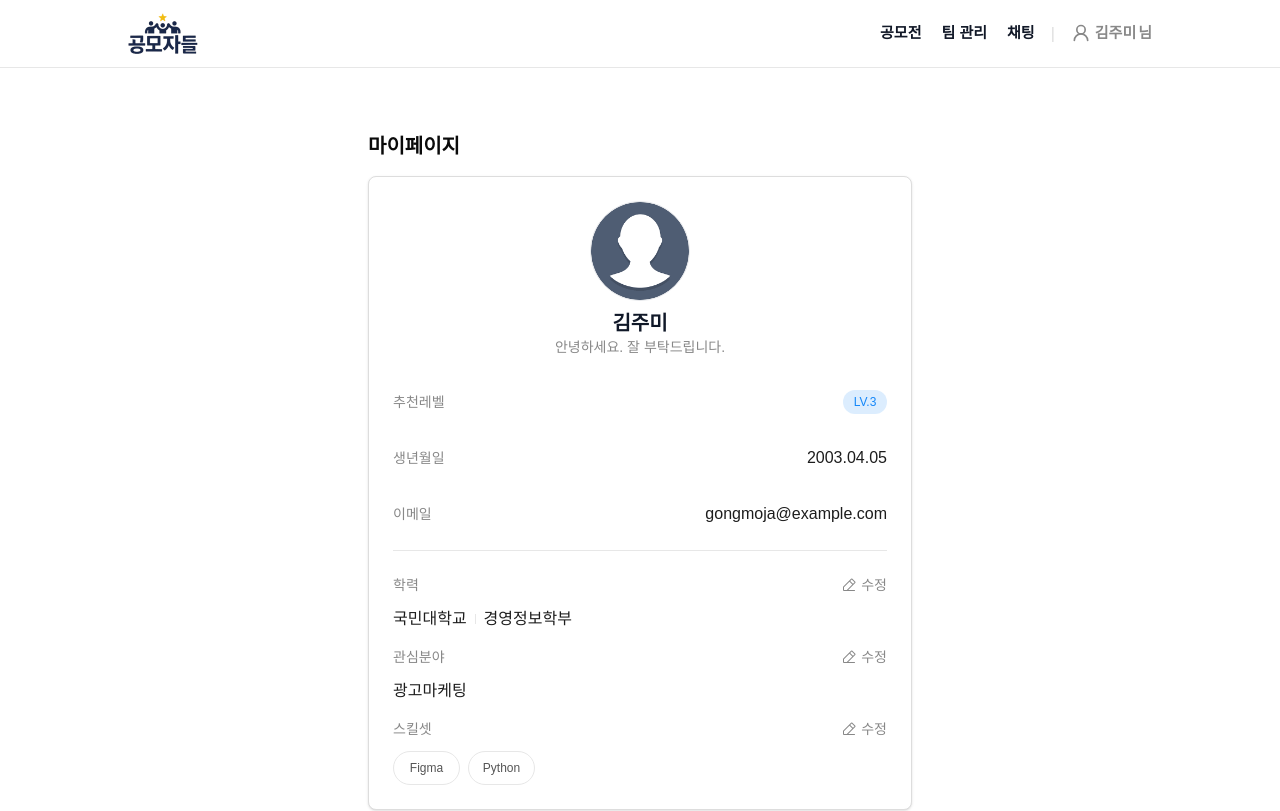
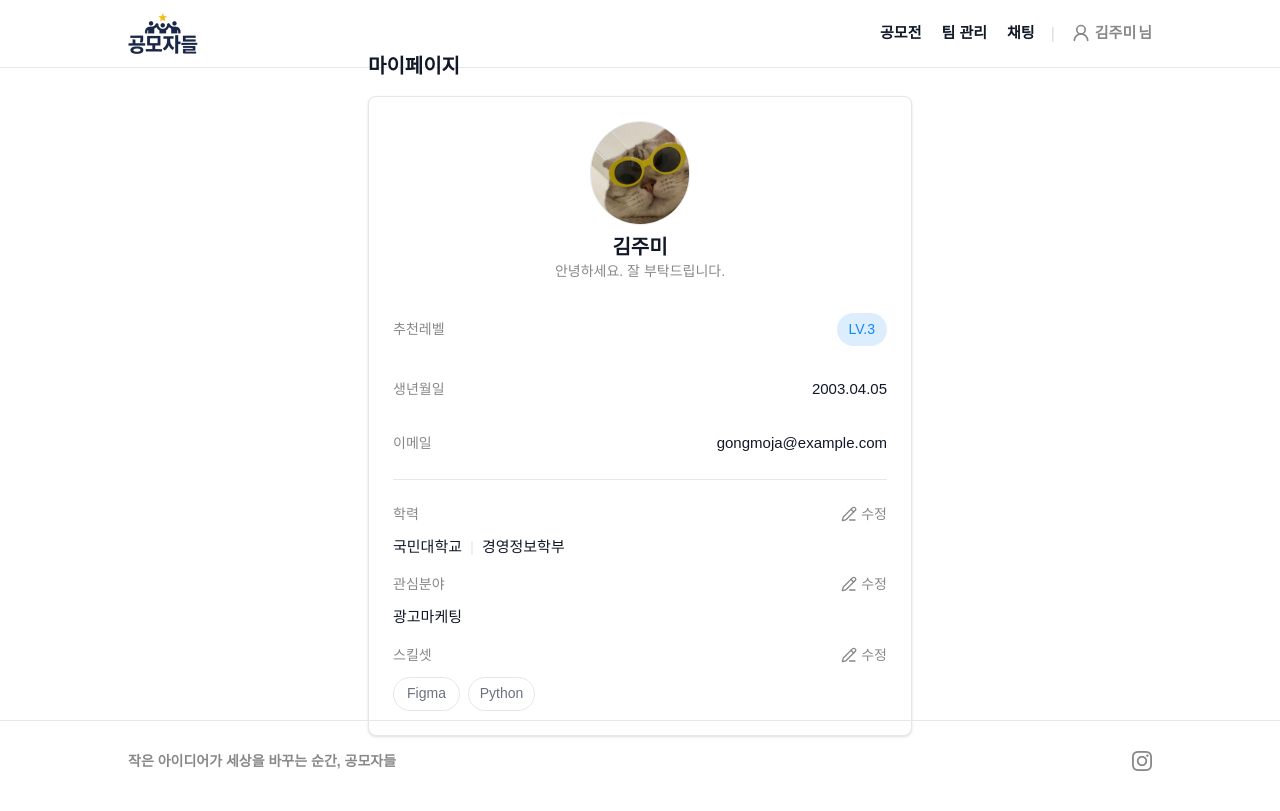
Before and after one commit to KMU-MIS-BALJAGUK/GMJD-WEB, a Next.js app: page /mypage in a window 1280 px wide. Shown: the top 811 px of the page. Built offline with nearby package versions, Linux system fonts and the light colour scheme; a web font is replaced by a local one.

Commit message:
refactor: mypage page refactoring

```diff
--- /dev/null
+++ b/src/app/mypage/component/MyPageClient.tsx
@@ -0,0 +1,138 @@
+'use client';
+
+import Image from 'next/image';
+import { Tag } from '@/components/common/Tag';
+import { PencilLine } from 'lucide-react';
+
+interface UserData {
+  name: string;
+  email: string;
+  Level: string;
+  avatarUrl: string;
+  intro: string;
+  born: string;
+  school: string;
+  major: string;
+  skills: string[];
+  interest: string;
+}
+
+interface MyPageClientProps {
+  user: UserData;
+}
+
+interface ProfileFieldProps {
+  label: string;
+  children: React.ReactNode;
+}
+
+function ProfileField({ label, children }: ProfileFieldProps) {
+  return (
+    <div className="flex justify-between items-center py-2">
+      <p className="text-sm font-medium text-text-03">{label}</p>
+      <div className="text-base text-text-01">{children}</div>
+    </div>
+  );
+}
+
+// 세로형 필드
+interface ProfileFieldVerticalProps {
+  label: string;
+  children: React.ReactNode;
+  onEdit?: () => void;
+}
+
+function ProfileFieldVertical({ label, children, onEdit }: ProfileFieldVerticalProps) {
+  return (
+    <div>
+      <div className="flex justify-between items-center ">
+        <p className="text-sm font-medium text-text-03 mb-3">{label}</p>
+        {onEdit && (
+          <button
+            onClick={onEdit}
+            className="flex items-center gap-1 text-sm font-medium text-text-03 hover:text-blue mb-3 cursor-pointer"
+          >
+            <PencilLine size={16} />
+            수정
+          </button>
+        )}
+      </div>
+      <div className="text-base text-text-01">{children}</div>
+    </div>
+  );
+}
+
+export default function MyPageClient({ user }: MyPageClientProps) {
+  const handleEditEducation = () => console.log('학력 수정');
+  const handleEditSkills = () => console.log('스킬 수정');
+  const handleEditInterest = () => console.log('관심분야 수정');
+
+  return (
+    <div className="h-[calc(100vh-68px-80px)] bg-white flex justify-center items-center py-16">
+      <section className="w-full max-w-xl mx-auto px-4">
+        <h2 className="text-xl font-bold mb-4 text-text-01">마이페이지</h2>
+
+        <div className="bg-white border border-border-2 rounded-[8px] p-6 shadow-sm space-y-6">
+          <div className="flex flex-col items-center gap-2">
+            <Image
+              src={user.avatarUrl}
+              alt="프로필 이미지"
+              width={100}
+              height={100}
+              className="rounded-full border border-border-2"
+            />
+            <div className="text-center">
+              <h1 className="text-xl font-semibold text-text-01">{user.name}</h1>
+              <p className="text-sm text-text-03">{user.intro}</p>
+            </div>
+          </div>
+
+          <div className="space-y-4">
+            <ProfileField label="추천레벨">
+              <Tag variant="blue" shape="rounded">
+                {user.Level}
+              </Tag>
+            </ProfileField>
+
+            <ProfileField label="생년월일">
+              <p className="text-[15px]">{user.born}</p>
+            </ProfileField>
+
+            <ProfileField label="이메일">
+              <p className="text-[15px]">{user.email}</p>
+            </ProfileField>
+
+            <hr className="border-border-1 mb-6" />
+
+            <ProfileFieldVertical label="학력" onEdit={handleEditEducation}>
+              <div className="flex items-center space-x-2 text-[15px]">
+                <p>{user.school}</p>
+                <p className="text-border-01">|</p>
+                <p>{user.major}</p>
+              </div>
+            </ProfileFieldVertical>
+
+            <ProfileFieldVertical label="관심분야" onEdit={handleEditInterest}>
+              <p className="text-[15px]">{user.interest}</p>
+            </ProfileFieldVertical>
+
+            <ProfileFieldVertical label="스킬셋" onEdit={handleEditSkills}>
+              <div className="flex flex-wrap gap-2">
+                {user.skills.map((skill) => (
+                  <Tag
+                    key={skill}
+                    variant="default"
+                    shape="rounded"
+                    className="w-[67px] h-[34px] justify-center text-text-02"
+                  >
+                    {skill}
+                  </Tag>
+                ))}
+              </div>
+            </ProfileFieldVertical>
+          </div>
+        </div>
+      </section>
+    </div>
+  );
+}
--- a/src/app/mypage/page.tsx
+++ b/src/app/mypage/page.tsx
@@ -1,17 +1,13 @@
-'use client';
+import Image from 'next/image';
+import MyPageClient from './component/MyPageClient';
 
-import React from 'react';
-import Image from 'next/image';
-import { Button } from '@/components/common/Button';
-import { Tag } from '@/components/common/Tag';
-import { cn } from '@/lib/utils';
-
-// 1. 가짜(Mock) 데이터: 나중에 DB에서 이 데이터를 불러올 예정
-const MOCK_USER_DATA = {
+// 유저 데이터 서버에서 가져오는 것처럼 구성
+async function getUserData() {
+  return {
     name: '김주미',
     email: 'gongmoja@example.com',
     Level: 'LV.3',
-  avatarUrl: '/profile.png',
+    avatarUrl: '/my-page-image.png',
     intro: '안녕하세요. 잘 부탁드립니다.',
     born: '2003.04.05',
     school: '국민대학교',
@@ -19,138 +15,10 @@ const MOCK_USER_DATA = {
     skills: ['Figma', 'Python'],
     interest: '광고마케팅',
   };
+}
 
-//  2. (가로추가) 가로 정렬 프로필 필드 헬퍼 컴포넌트
-interface ProfileFieldProps {
-  label: string;
-  children: React.ReactNode;
+export default async function MyPage() {
+  const user = await getUserData();
+
+  return <MyPageClient user={user} />;
 }
-const ProfileField: React.FC<ProfileFieldProps> = ({ label, children }) => (
-  <div className="flex justify-between items-center py-2">
-    <p className="text-sm font-medium text-[#888888]">{label}</p>
-    <div className="text-base text-[#1D1D1D]">{children}</div>
-  </div>
-);
-
-// 3. (세로추가) 세로 정렬 프로필 필드 헬퍼 컴포넌트
-interface ProfileFieldVerticalProps {
-  label: string;
-  children: React.ReactNode;
-  onEdit?: () => void;
-}
-const ProfileFieldVertical: React.FC<ProfileFieldVerticalProps> = ({ label, children, onEdit }) => (
-  <div>
-    <div className="flex justify-between items-center ">
-      <p className="text-sm font-medium text-[#888888] mb-3">{label}</p>
-      {onEdit && ( //  onEdit prop이 있을 때만 "수정" 버튼 렌더링
-        <button
-          onClick={onEdit}
-          className="flex items-center gap-1 text-sm font-medium text-[#888888] hover:text-[#1487F9] mb-3"
-        >
-          <Image src="/PencilSimpleLine.png" alt="수정" width={16} height={16} />
-          수정
-        </button>
-      )}
-    </div>
-    <div className="text-base text-[#1D1D1D]">{children}</div>
-  </div>
-);
-
-//  3. 마이페이지 메인 컴포넌트
-export default function MyPage() {
-  //  팝업 상태 관리 (나중에 유원누나 팝업 컴포넌트와 연결)
-  const handleEditEducation = () => {
-    console.log('학력 수정 팝업 열기');
-    // 예: setIsEducationPopupOpen(true);
-  };
-
-  const handleEditSkills = () => {
-    console.log('스킬셋 수정 팝업 열기');
-    // 예: setIsSkillsPopupOpen(true);
-  };
-
-  const handleEditInterest = () => {
-    console.log('관심사 수정 팝업 열기');
-  };
-  return (
-    <div className="min-h-screen bg-white flex justify-center items-center py-16">
-      {/* 페이지 네비게이션 카드 섹션 */}
-      <section className="w-full max-w-xl mx-auto px-4">
-        {/* "내 프로필" 제목 */}
-        <h2 className="text-xl font-bold mb-4">마이페이지</h2>
-
-        {/* 6. 모든 정보를 담는 메인 카드 */}
-        <div className="bg-white border border-[#DDDDDD] rounded-[8px] p-6 shadow-sm space-y-6">
-          {/* A. 프로필 헤더 (사진, 이름, 이메일, 레벨) */}
-          <div className="flex flex-col items-center gap-2">
-            <Image
-              src={MOCK_USER_DATA.avatarUrl}
-              alt="프로필 이미지"
-              width={100}
-              height={100}
-              className="rounded-full border"
-            />
-            <div className="text-center">
-              <h1 className="text-xl font-bold text-gray-900">{MOCK_USER_DATA.name}</h1>
-              <p className="text-sm text-[#888888]">{MOCK_USER_DATA.intro}</p>
-            </div>
-          </div>
-
-          {/* B. 프로필 상세 정보 */}
-          <div className="space-y-4">
-            <ProfileField label="추천레벨">
-              <p>
-                <Tag
-                  variant="blue"
-                  shape="rounded"
-                  className="w-[44px] h-[24px] p-0 justify-center text-xs"
-                >
-                  {MOCK_USER_DATA.Level}
-                </Tag>
-              </p>
-            </ProfileField>
-
-            <ProfileField label="생년월일">
-              <p>{MOCK_USER_DATA.born}</p>
-            </ProfileField>
-
-            <ProfileField label="이메일">
-              <p>{MOCK_USER_DATA.email}</p>
-            </ProfileField>
-
-            <hr className="border-[#E7E7E7] mb-6" />
-
-            <ProfileFieldVertical label="학력" onEdit={handleEditEducation}>
-              <div className="flex items-center space-x-2">
-                <p className="text-base text-[#1D1D1D]">{MOCK_USER_DATA.school}</p>
-                <div className="h-[10px] w-px bg-[#E7E7E7]"></div>
-                <p className="text-base text-[#1D1D1D]">{MOCK_USER_DATA.major}</p>
-              </div>
-            </ProfileFieldVertical>
-
-            <ProfileFieldVertical label="관심분야" onEdit={handleEditInterest}>
-              <div className="flex items-center space-x-2">
-                <p className="text-base text-[#1D1D1D]">{MOCK_USER_DATA.interest}</p>
-              </div>
-            </ProfileFieldVertical>
-
-            <ProfileFieldVertical label="스킬셋" onEdit={handleEditSkills}>
-              <div className="flex flex-wrap gap-2">
-                {MOCK_USER_DATA.skills.map((skill) => (
-                  <Tag
-                    key={skill}
-                    variant="default"
-                    shape="rounded"
-                    className="w-[67px] h-[34px] justify-center text-[#555555]"
-                  >
-                    {skill}
-                  </Tag>
-                ))}
-              </div>
-            </ProfileFieldVertical>
-          </div>
-        </div>
-      </section>
-    </div>
-  );
-}
--- a/src/components/common/Tag.tsx
+++ b/src/components/common/Tag.tsx
@@ -29,7 +29,7 @@ export const Tag: React.FC<TagProps> = ({
   ...props
 }) => {
   const baseStyles =
-    'inline-flex items-center gap-1.5 text-[12px] px-3 py-1.5 transition-colors duration-150';
+    'inline-flex items-center gap-1.5 text-[14px] px-3 py-1.5 transition-colors duration-150';
 
   const shapeStyles: Record<TagShape, string> = {
     rounded: 'rounded-full font-medium',
```
Also changed, not shown: public/my-page-image.png (added). Lines whose indentation alone changed are shown as unchanged.
